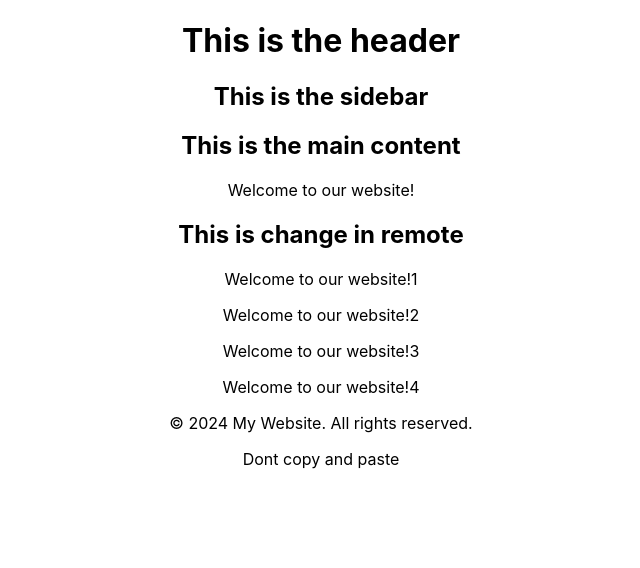
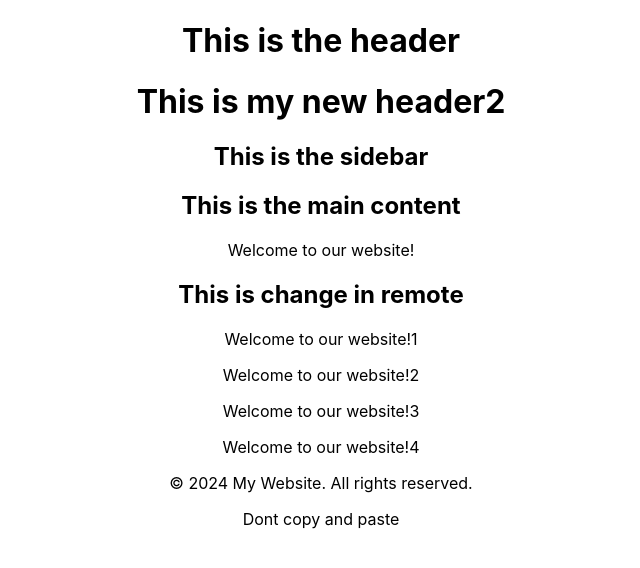
Before and after one commit to sarojregmi926/Figma_Html, a React (Create React App) app in the folder reacttest/: page / in a window 1280 px wide. Shown: the top 568 px of the page, without its empty margins (319-959 px from the left). Built offline with nearby package versions, Linux system fonts and the light colour scheme.

Commit message:
Update Header.js

```diff
--- a/reacttest/src/components/Header.js
+++ b/reacttest/src/components/Header.js
@@ -5,6 +5,7 @@ function Header() {
   return (
     <header>
       <h1>This is the header</h1>
+    <h1>This is my new header2</h1>
     </header>
   );
 }
```
